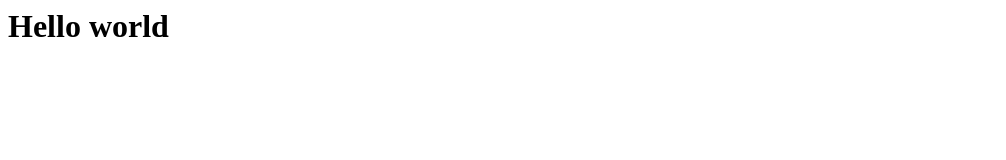
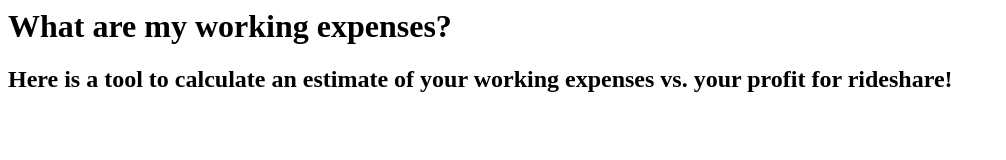
Before and after one commit to sallymanderq/experiment, a plain HTML site: page index.html in a window 1280 px wide. Shown: the whole page, without its empty margins (0-1006 px from the left). Drawn offline with Linux system fonts and the light colour scheme.

Commit message:
describes the purpose of this calculator

```diff
--- a/index.html
+++ b/index.html
@@ -1 +1,3 @@
-<h1> Hello world</h1>
+<h1>What are my working expenses?</h1>
+<h2>Here is a tool to calculate an estimate of your working expenses vs. your profit
+for rideshare!</h2>
```
